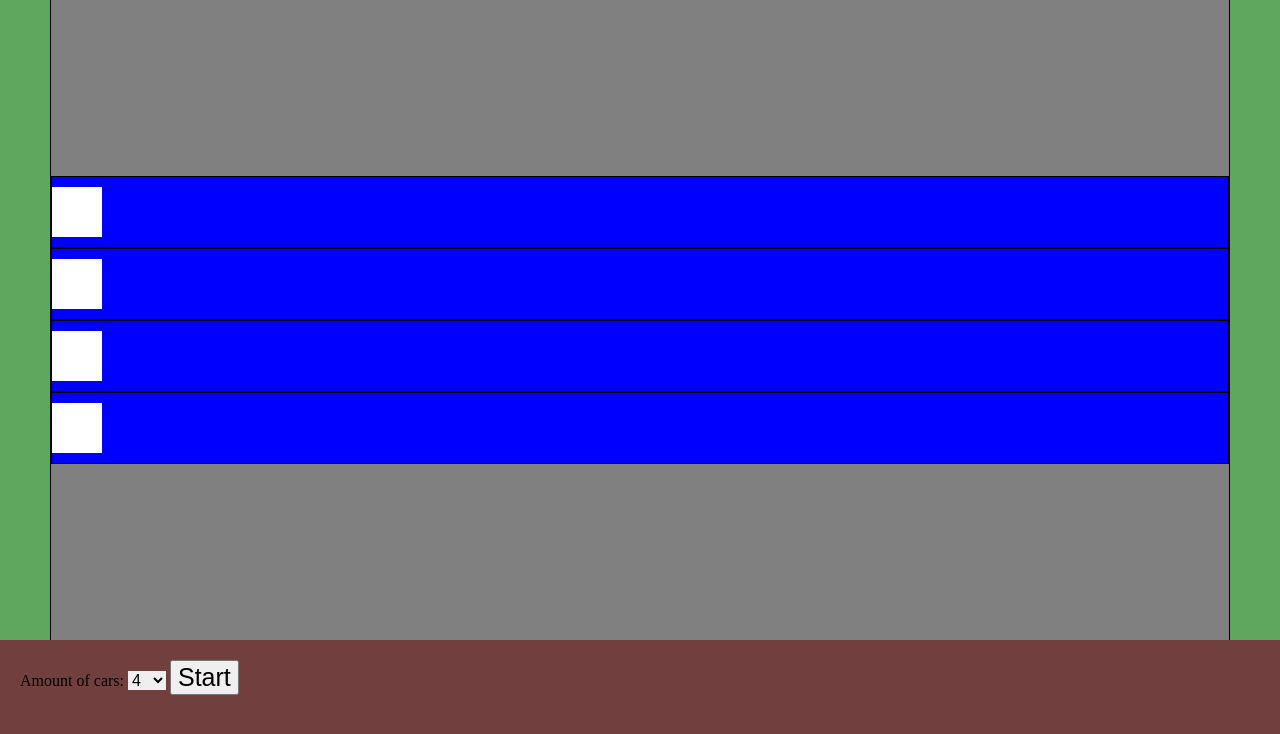
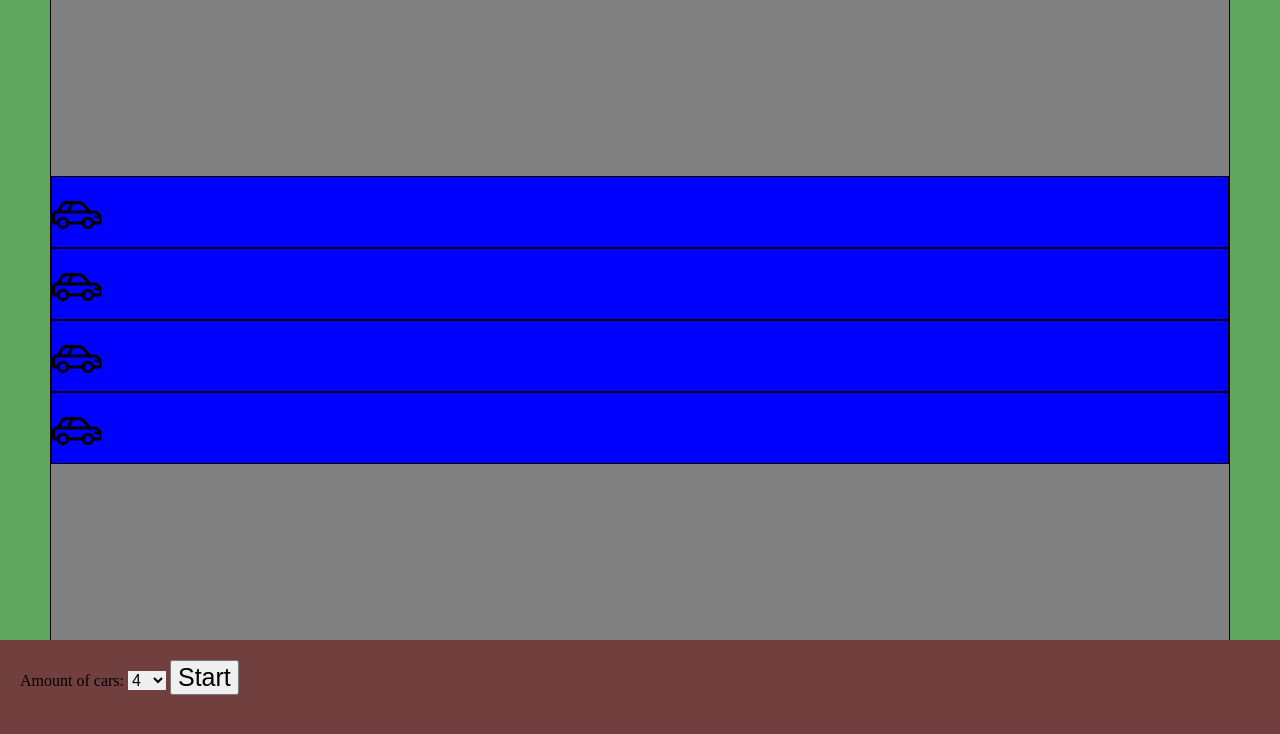
Before and after one commit to BjarneBetjent/random-racing, a plain HTML site: page public/html/index.html in a window 1280 px wide. Drawn offline with Linux system fonts and the light colour scheme.

Commit message:
add car icon

```diff
--- a/public/html/index.html
+++ b/public/html/index.html
@@ -16,16 +16,24 @@
     <div class="container">
         <div class="race-track" id="race-track">
             <div class="race-lane">
-                <div class="car"></div>
+                <div class="car">
+                    <img src="../images/carImg.svg">
+                </div>
             </div>
             <div class="race-lane">
-                <div class="car"></div>
+                <div class="car">
+                    <img src="../images/carImg.svg">
+                </div>
             </div>
             <div class="race-lane">
-                <div class="car"></div>
+                <div class="car">
+                    <img src="../images/carImg.svg">
+                </div>
             </div>
             <div class="race-lane">
-                <div class="car"></div>
+                <div class="car">
+                    <img src="../images/carImg.svg">
+                </div>
             </div>
         </div>
         <div class="controls">
--- a/public/scripts/script.js
+++ b/public/scripts/script.js
@@ -17,7 +17,10 @@ document.getElementById("numbrCars").addEventListener("change", (event) =>
         let raceLane = document.createElement("div");
         raceLane.classList.add("race-lane");
         let car = document.createElement("div");
+        let carIcon = document.createElement("img");
+        carIcon.setAttribute("src", "../images/carImg.svg");
         car.classList.add("car");
+        car.appendChild(carIcon);
         raceLane.appendChild(car);
         raceTrack.appendChild(raceLane);
     }
--- a/public/styles/stylesheet.css
+++ b/public/styles/stylesheet.css
@@ -37,7 +37,6 @@ html, body, div, span, a, h1, h2, h3, h4, h5, h6, p, blockquote, img, ol, ul, li
 .car {
     height: 50px;
     width: 50px;
-    background-color: white;
 
 }
 
```
Also changed, not shown: public/images/carImg.svg (added).
